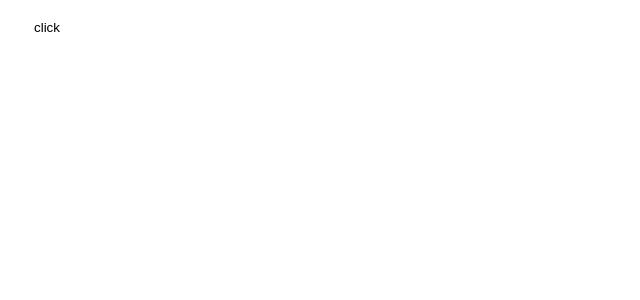
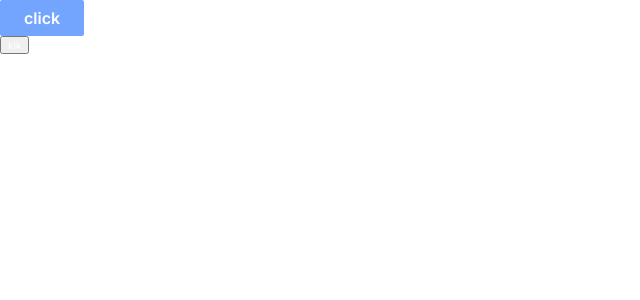
Before and after one commit to YevhenChornenko/ui-kit, a Next.js app: page / in a window 1280 px wide. Shown: the top 300 px of the page, without its empty margins (0-640 px from the left). Built offline with nearby package versions, Linux system fonts and the light colour scheme.

Commit message:
fix: fix primary style dor button

```diff
--- a/src/app/components/ui/button/button.module.scss
+++ b/src/app/components/ui/button/button.module.scss
@@ -1,40 +1,42 @@
-
-
 .root {
   cursor: pointer;
 
-  padding: 12px 26px;
+  display: flex;
+  gap: 10px;
+  align-items: center;
 
-  background: transparent;
+  padding: 6px 24px;
+
+  font-family: var(--font-family-primary);
+  font-size: 1.6rem;
+  font-weight: 600;
+  line-height: 2.4rem;
+  text-align: center;
+  text-decoration: none;
+
+  background-color: transparent;
   border: none;
-  border-radius: 6px;
+  border-radius: 2px;
   outline: none;
-
 
   &.primary{
     color: var(--primary-default-color);
     background-color: var(--primary-default);
-
-    &:active{
-      color: var(--primary-active-color);
-      background-color: var(--primary-active);
-    }
 
     &:hover{
       color: var(--primary-hover-color);
       background-color: var(--primary-hover);
     }
 
-    &:focus{
-      color: var(--primary-focus-color);
-      background-color: var(--primary-focus);
-      border: var(--primary-focus-border);
-    }
-
     &:disabled{
       cursor: auto;
       color: var(--primary-disabled-color);
       background-color: var(--primary-disabled);
+    }
+
+    &:active{
+      color: var(--primary-active-color) ;
+      background-color: var(--primary-active) ;
     }
   }
 
--- a/src/app/layout.tsx
+++ b/src/app/layout.tsx
@@ -1,6 +1,6 @@
 import type { Metadata } from 'next'
 import { Inter } from 'next/font/google'
-
+import './styles/index.scss'
 const inter = Inter({ subsets: ['latin'] })
 
 export const metadata: Metadata = {
--- a/src/app/page.tsx
+++ b/src/app/page.tsx
@@ -4,6 +4,7 @@ export default function Home() {
   return (
     <main>
       <Button>click</Button>
+      <button>kik</button>
     </main>
   )
 }
--- a/src/app/styles/variables/_typography.scss
+++ b/src/app/styles/variables/_typography.scss
@@ -1,7 +1,7 @@
 :root {
   // расчет rem при помощи html(font-size: 62.5%) > px / 10 = x(rem) > 12px / 10 = 1.2rem
   --font-family-primary: 'Inter', sans-serif;
-  --base-font-size: 16; // базовый размер шрифта
+  --base-font-size: 1.6 rem; // базовый размер шрифта
   --font-weight-small: 300;
   --font-weight-regular: 400;
   --font-weight-medium: 500;
```
Also changed, not shown: 1 other file (tests, documents, lock files or other folders).
